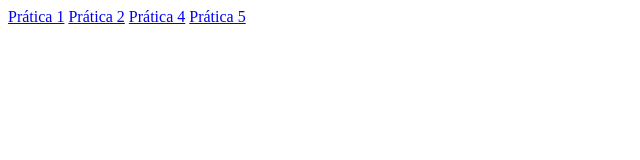
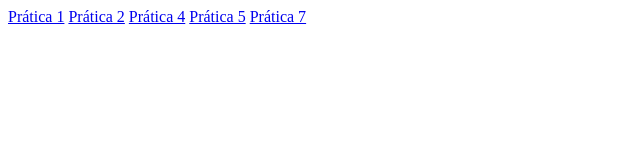
Before and after one commit to igorgcardoso/INF216, a plain HTML site: page index.html in a window 1280 px wide. Shown: the full height of the page, 0-640 px from the left. Drawn offline with Linux system fonts and the light colour scheme.

Commit message:
pratica 7

```diff
--- a/index.html
+++ b/index.html
@@ -14,6 +14,7 @@
     <a href="./pratica2-main/index.html">Prática 2</a>
     <a href="./pratica4-main/index.html">Prática 4</a>
     <a href="./pratica5-main/index.html">Prática 5</a>
+    <a href="./pratica7-main/index.html">Prática 7</a>
   </div>
 </body>
 
```
